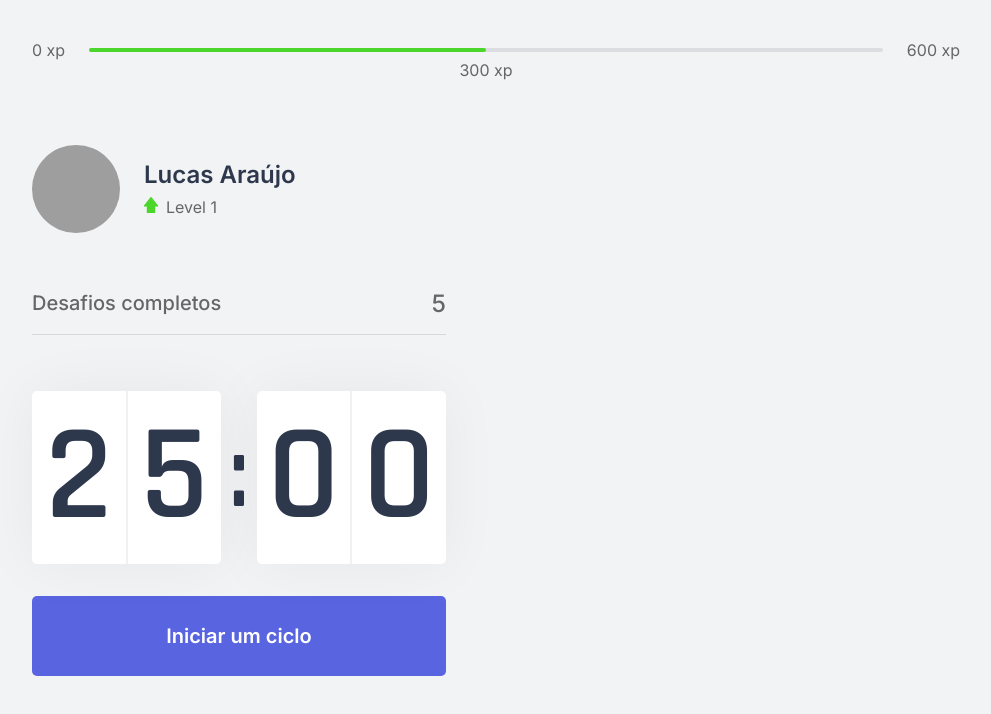
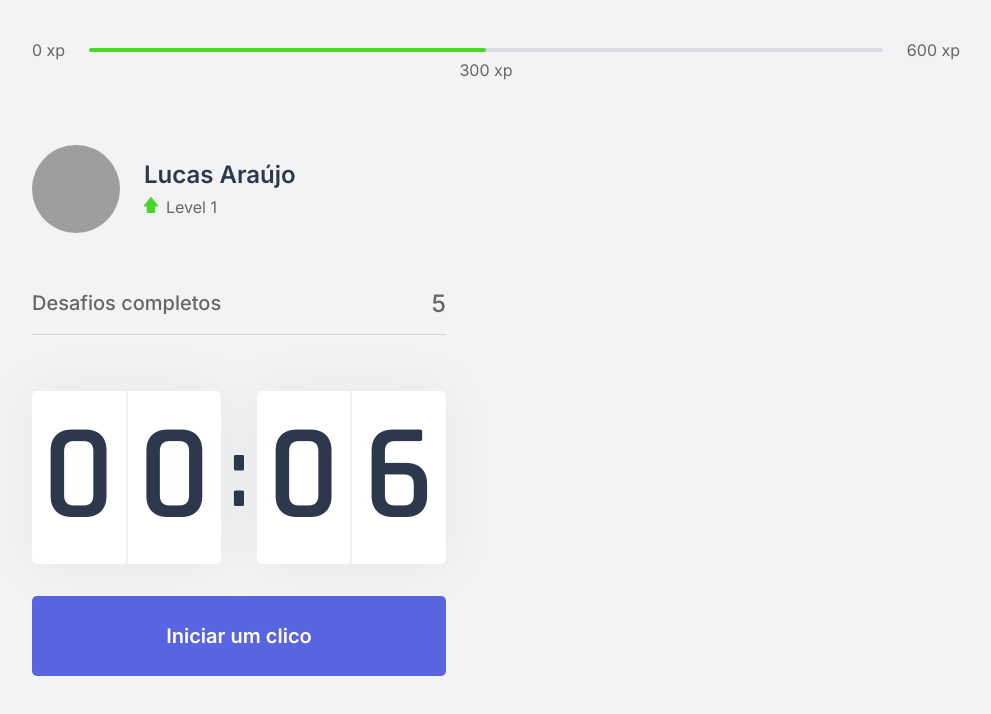
Before and after one commit to lucasaraujo1301-zz/nlw4_poject, a Next.js app: page / in a window 1280 px wide. Shown: the top 714 px of the page, without its empty margins (144-1135 px from the left). Built offline with nearby package versions, Linux system fonts and the light colour scheme; grey boxes are pictures that could not be loaded.

Commit message:
finishing countdown component

```diff
--- a/src/components/Countdown.tsx
+++ b/src/components/Countdown.tsx
@@ -1,9 +1,12 @@
 import styles from '../styles/components/Countdown.module.css'
 import {useState, useEffect} from "react";
 
+let countdownTimeout: NodeJS.Timeout;
+
 export function Countdown() {
-    const [time, setTime] = useState(25 * 60);
-    const [active, setActive] = useState(false);
+    const [time, setTime] = useState(0.1 * 60);
+    const [isActive, setIsActive] = useState(false);
+    const [hasFinished, setHasFinished] = useState(false);
 
     const minutes = Math.floor(time / 60);
     const seconds = time % 60;
@@ -12,16 +15,25 @@
     const [secondLeft, secondRight] = String(seconds).padStart(2, '0').split('');
 
     function startCountdown(){
-        setActive(true);
+        setIsActive(true);
+    }
+
+    function resetCountdown(){
+        clearTimeout(countdownTimeout);
+        setIsActive(false);
+        setTime(0.1*60);
     }
 
     useEffect(() => {
-        if (active && time > 0){
-            setTimeout(() => {
+        if (isActive && time > 0){
+            countdownTimeout = setTimeout(() => {
                 setTime(time - 1)
             }, 1000)
+        } else if (isActive && time === 0){
+            setHasFinished(true);
+            setIsActive(false);
         }
-    }, [active, time])
+    }, [isActive, time])
 
     return (
         <div>
@@ -37,11 +49,26 @@
                 </div>
             </div>
 
-            <button type="button" className={styles.countdownButton} onClick={startCountdown}>
-                Iniciar um ciclo
-            </button>
+            { hasFinished ? (
+                <button disabled
+                        className={`${styles.countdownButton}`}>
+                    Ciclo encerrado
+                </button>
+            ) : (
+                <>
+                    { isActive ? (
+                        <button type="button"
+                                className={`${styles.countdownButton} ${styles.countdownButtonActive}`}
+                                onClick={resetCountdown}>
+                            Abandonar ciclo
+                        </button>
+                    )  : (
+                        <button type="button" className={styles.countdownButton} onClick={startCountdown}>
+                            Iniciar um clico
+                        </button>
+                    ) }
+                </>
+            )}
         </div>
-
-
     );
 }
--- a/src/styles/components/Countdown.module.css
+++ b/src/styles/components/Countdown.module.css
@@ -59,6 +59,22 @@
     transition: background-color 0.2s;
 }
 
-.countdownButton:hover{
+.countdownButton:not(:disabled):hover{
     background: var(--blue-dark);
 }
+
+.countdownButtonActive {
+    background-color: var(--white);
+    color: var(--title);
+}
+
+.countdownButtonActive:not(:disabled):hover {
+    background-color: var(--red);
+    color: var(--white);
+}
+
+.countdownButton:disabled {
+    background: var(--white);
+    color: var(--text);
+    cursor: not-allowed;
+}
```
